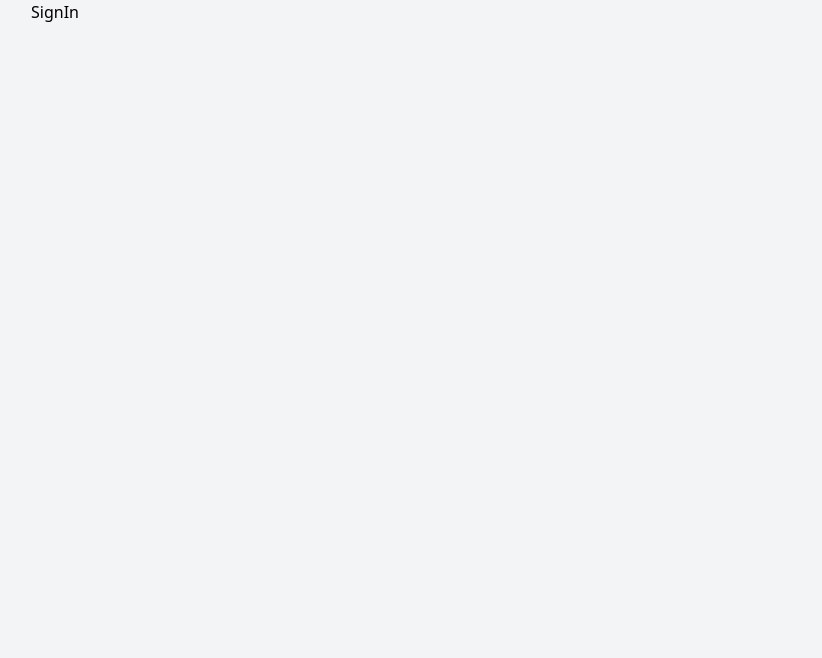
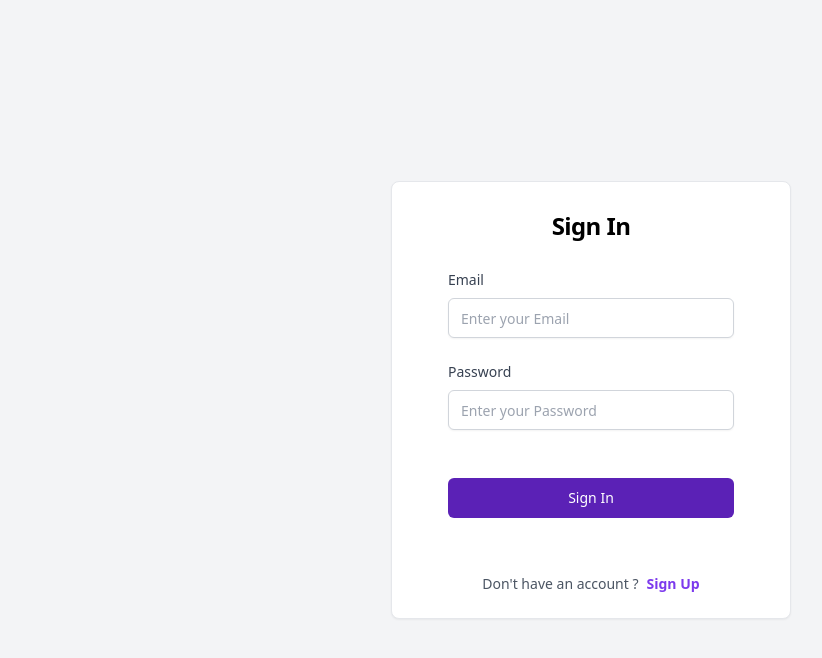
Before and after one commit to sathisk15/expense-tracker-ui, a React (Vite) app: page /signin in a window 1280 px wide. Shown: the top 658 px of the page, without its empty margins (49-871 px from the left). Built offline with nearby package versions, Linux system fonts and the light colour scheme.

Commit message:
SignIn page updated

```diff
--- a/src/pages/auth/SignIn.jsx
+++ b/src/pages/auth/SignIn.jsx
@@ -1,7 +1,112 @@
-import React from 'react';
+import * as z from 'zod';
+import useStore from '../../store';
+import { useForm } from 'react-hook-form';
+import { zodResolver } from '@hookform/resolvers/zod';
+import Input from '../../components/ui/Input';
+import Button from '../../components/ui/Button';
+import { Link, useNavigate } from 'react-router-dom';
+import { useEffect, useState } from 'react';
+import { BiLoader } from 'react-icons/bi';
+import {
+  Card,
+  CardContent,
+  CardFooter,
+  CardHeader,
+  CardTitle,
+} from '../../components/ui/Card';
+
+const LoginSchema = z.object({
+  email: z
+    .string({ required_error: 'Email is required' })
+    .email({ message: 'Invalid email address' }),
+  password: z
+    .string({ required_error: 'Password is required' })
+    .min(1, 'password is required'),
+});
 
 const SignIn = () => {
-  return <div>SignIn</div>;
+  const { user } = useStore((state) => state);
+  const {
+    register,
+    handleSubmit,
+    formState: { errors },
+  } = useForm({ resolver: zodResolver(LoginSchema) });
+
+  const navigate = useNavigate();
+
+  const [loading, setLoading] = useState(false);
+
+  const onSubmit = async (data) => {
+    console.log(data);
+  };
+
+  useEffect(() => {
+    user && navigate('/');
+  }, [user]);
+
+  return (
+    <div className="flex items-center justify-center w-full min-h-screen py-10">
+      <Card className="w-[400px] bg-white dark:bg-black/20 shadow-md overflow-hidden">
+        <div className="p-6 md:p-8">
+          <CardHeader className="py-0">
+            <CardTitle className="mb-8 text-center dark:text-white">
+              Sign In
+            </CardTitle>
+          </CardHeader>
+          <CardContent className="p-0">
+            <form onSubmit={handleSubmit(onSubmit)} className="space-y-4">
+              <div className="mb-8 space-y-6">
+                {/* <SocialAuth isLoading={loading} setLoading={setLoading} /> */}
+                <Input
+                  disabled={loading}
+                  id="email"
+                  label="Email"
+                  name="email"
+                  type="email"
+                  placeholder="Enter your Email"
+                  error={errors?.email?.message}
+                  {...register('email')}
+                  className="text-sm border dark:border-gray-800 dark:bg-transparent dark:placeholder:text-gray-800 dark:text=gray-400 dark:outline-none"
+                />
+                <Input
+                  disabled={loading}
+                  id="password"
+                  label="Password"
+                  name="password"
+                  type="password"
+                  placeholder="Enter your Password"
+                  error={errors?.password?.message}
+                  {...register('password')}
+                  className="text-sm border dark:border-gray-800 dark:bg-transparent dark:placeholder:text-gray-800 dark:text=gray-400 dark:outline-none"
+                />
+              </div>
+
+              <Button
+                type="submit"
+                className="w-full bg-violet-800"
+                disabled={loading}
+              >
+                {loading ? (
+                  <BiLoader className="text-2xl text-white animate-spin" />
+                ) : (
+                  'Sign In'
+                )}
+              </Button>
+            </form>
+          </CardContent>
+        </div>
+        <CardFooter className="justify-center gap-2">
+          <p className="text-sm text-gray-600">Don't have an account ?</p>
+          <Link
+            to="/signup"
+            className="text-sm font-semibold text-violet-600 hover:underline"
+          >
+            Sign Up
+          </Link>
+        </CardFooter>
+      </Card>
+    </div>
+  );
 };
 
 export default SignIn;
--- a/src/pages/auth/SignUp.jsx
+++ b/src/pages/auth/SignUp.jsx
@@ -113,7 +113,7 @@ const SignUp = () => {
         <CardFooter className="justify-center gap-2">
           <p className="text-sm text-gray-600">Already have an account ?</p>
           <Link
-            to="/singin"
+            to="/signin"
             className="text-sm font-semibold text-violet-600 hover:underline"
           >
             Sign In
```
